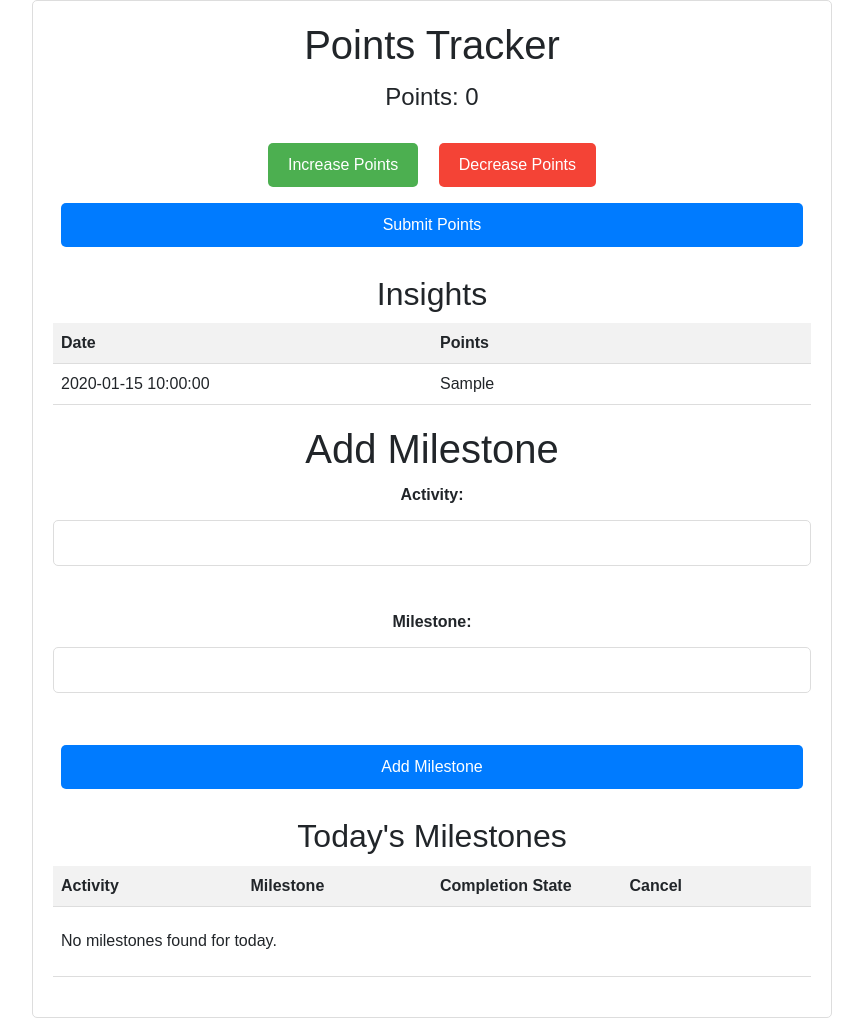
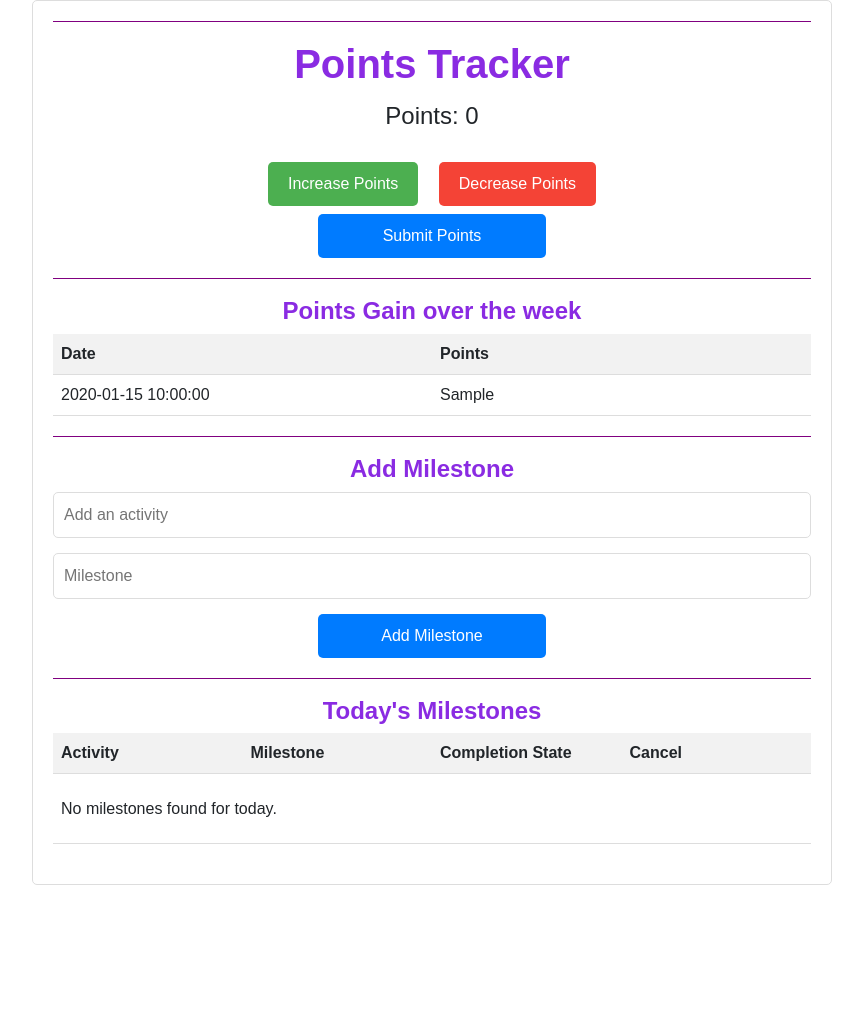
Before and after one commit to Avishka217/ProductivityHack, a PHP site: page /index.php in a window 1280 px wide. Shown: the part 56-1074 px from the top of the page, without its empty margins (208-1071 px from the left). After the commit the page ends 941 px from the top, so only its background shows below. Run offline with PHP 8.4, Linux system fonts and the light colour scheme; tables that the repository leaves empty or names only in its code hold one stand-in row (values such as "Sample post"); data that the repository does not hold is empty.

Commit message:
style updates

```diff
--- a/index.php
+++ b/index.php
@@ -198,8 +198,14 @@ $conn->close();
     }
 
     h1,
-    h2 {
+    h2,
+    h3,
+    h4 {
       margin-top: 0;
+      font-weight: 600;
+      color: #8a2be2;
+      border-top: 1px solid purple;
+      padding-top: 18px;
     }
 
     button {
@@ -249,9 +255,23 @@ $conn->close();
       color: white;
     }
 
+    #increaseBtn:hover {
+      background-color: #45a049;
+      /* Darker shade of green */
+      color: #fff;
+      /* White text */
+    }
+
     #decreaseBtn {
       background-color: #f44336;
       color: white;
+    }
+
+    #decreaseBtn:hover {
+      background-color: #d32f2f;
+      /* Darker shade of red */
+      color: #fff;
+      /* White text */
     }
 
     #donebtn {
@@ -295,6 +315,12 @@ $conn->close();
 
       height: 70px;
     }
+
+    #submitBtn {
+      width: 30%;
+      display: block;
+      margin: 0 auto;
+    }
   </style>
 </head>
 
@@ -314,7 +340,7 @@ $conn->close();
       <button type="submit" id="submitBtn">Submit Points</button>
     </form>
 
-    <h2>Insights</h2>
+    <h4>Points Gain over the week </h4>
     <table id="insightsTable">
       <thead>
         <tr>
@@ -327,18 +353,15 @@ $conn->close();
       </tbody>
     </table>
 
-    <h1>Add Milestone</h1>
+    <h4>Add Milestone</h4>
     <form action="" method="post">
-      <label for="activity">Activity:</label>
-      <input type="text" name="activity" id="activity" required>
-      <br>
-      <label for="milestone">Milestone:</label>
-      <input type="text" name="milestone" id="milestone" required>
-      <br>
+      <input type="text" name="activity" id="activity" placeholder="Add an activity" required>
+      <input type="text" name="milestone" id="milestone" placeholder="Milestone" required>
+
       <button type="submit" id="submitBtn">Add Milestone</button>
     </form>
 
-    <h2>Today's Milestones</h2>
+    <h4>Today's Milestones</h4>
     <table>
       <thead>
         <tr>
```
Also changed, not shown: directionday.php (+7 -1 lines).
